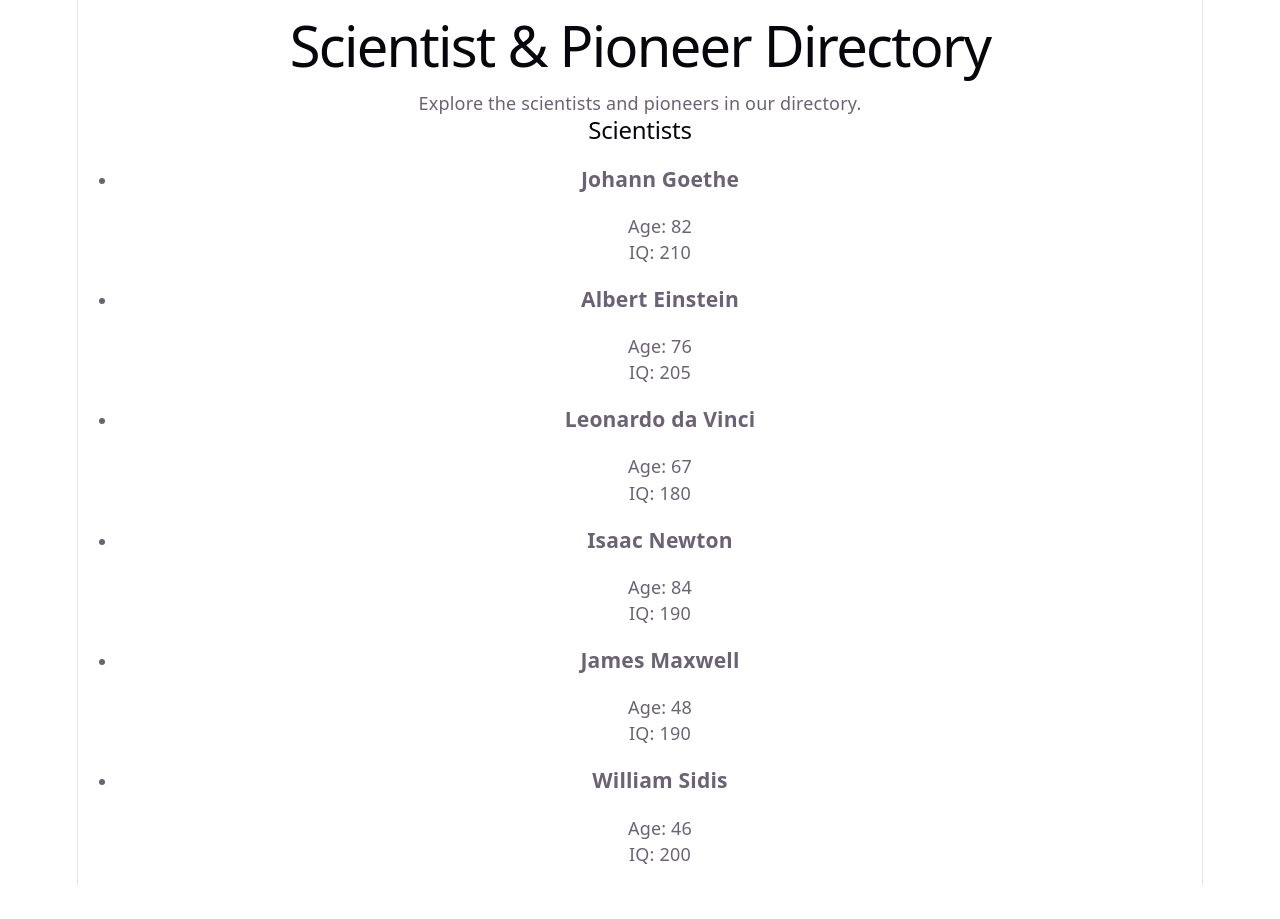
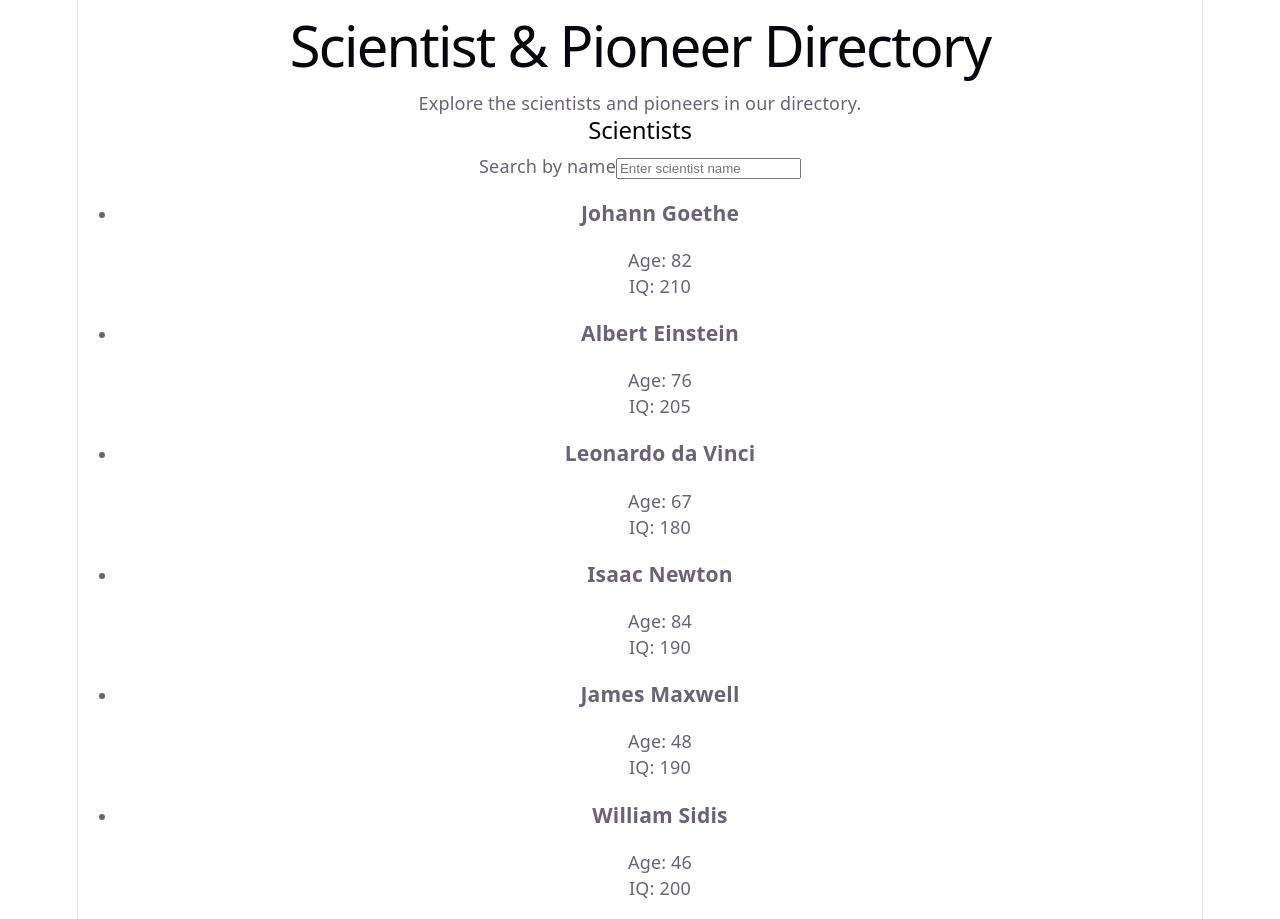
Before and after one commit to 24521912-source/24521912_CamTu_Lab3, a React (Vite) app in the folder Exercise2/: page / in a window 1280 px wide. Before the commit the page ends 885 px from the top, so only its background shows below. Built offline with nearby package versions, Linux system fonts and the light colour scheme.

Commit message:
feat(ex2): add controlled scientist name search

```diff
--- a/Exercise2/src/App.tsx
+++ b/Exercise2/src/App.tsx
@@ -1,10 +1,18 @@
 
-import { useState } from 'react';
+import { useId, useState } from 'react';
 import { SMART_PEOPLE } from './data/smartPeople';
 import type { Scientist } from './types/scientist';
 
 function App() {
   const [people] = useState<Scientist[]>(() => [...SMART_PEOPLE]);
+  const [searchQuery, setSearchQuery] = useState('');
+
+  const searchId = useId();
+
+  // Danh sách hiển thị được tính trực tiếp từ state.
+  const visiblePeople = people.filter((person) =>
+    person.name.toLowerCase().includes(searchQuery.trim().toLowerCase())
+  );
 
   return (
     <main>
@@ -16,8 +24,17 @@ function App() {
       <section aria-labelledby="scientists-heading">
         <h2 id="scientists-heading">Scientists</h2>
 
+        <label htmlFor={searchId}>Search by name</label>
+        <input
+          id={searchId}
+          type="search"
+          value={searchQuery}
+          onChange={(event) => setSearchQuery(event.target.value)}
+          placeholder="Enter scientist name"
+        />
+
         <ul>
-          {people.map((person) => (
+          {visiblePeople.map((person) => (
             <li key={person.id}>
               <h3>{person.name}</h3>
               <p>Age: {person.age}</p>
```
